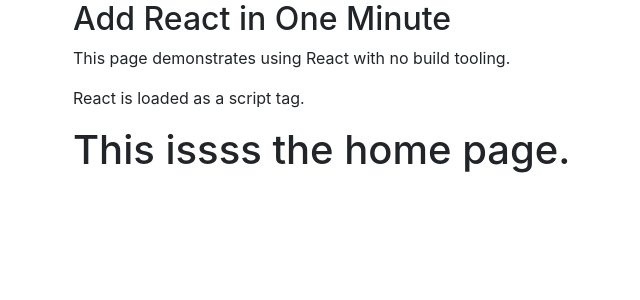
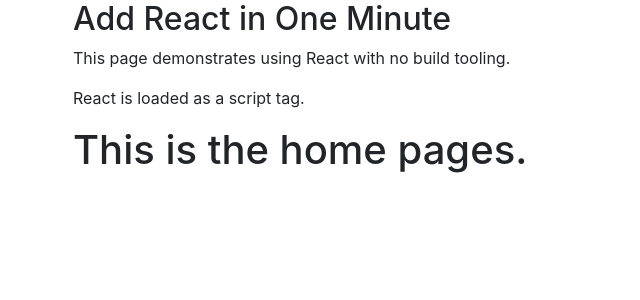
Before and after one commit to SaumyaKhati/EasyMoney, a Flask app: page / in a window 1280 px wide. Shown: the part 56-356 px from the top of the page, without its empty margins (12-652 px from the left). Run offline with Flask 2, Linux system fonts and the light colour scheme; a user stored in the database is signed in; some libraries are stand-ins or nearby versions.

Commit message:
Tried to fix

```diff
--- a/website/templates/home.html
+++ b/website/templates/home.html
@@ -29,10 +29,7 @@
     <script src="https://unpkg.com/react-dom@16/umd/react-dom.development.js" crossorigin></script>
 
     <script type="module" src="{{url_for('static', filename='timeSeriesChart.js')}}"></script>
-
-
-
-    <h1>This issss the home page.</h1>
+    <h1>This is the home pages.</h1>
 
 </body>
 
```
